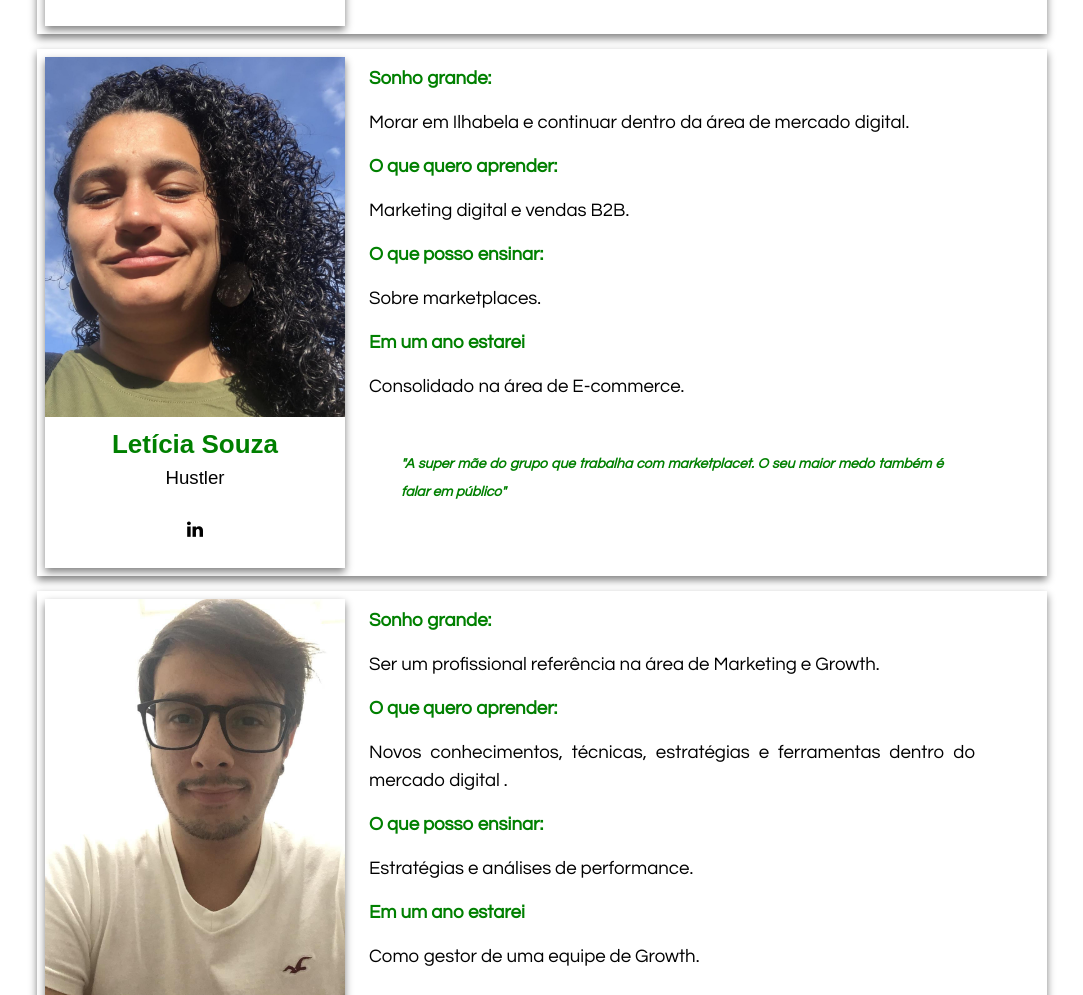
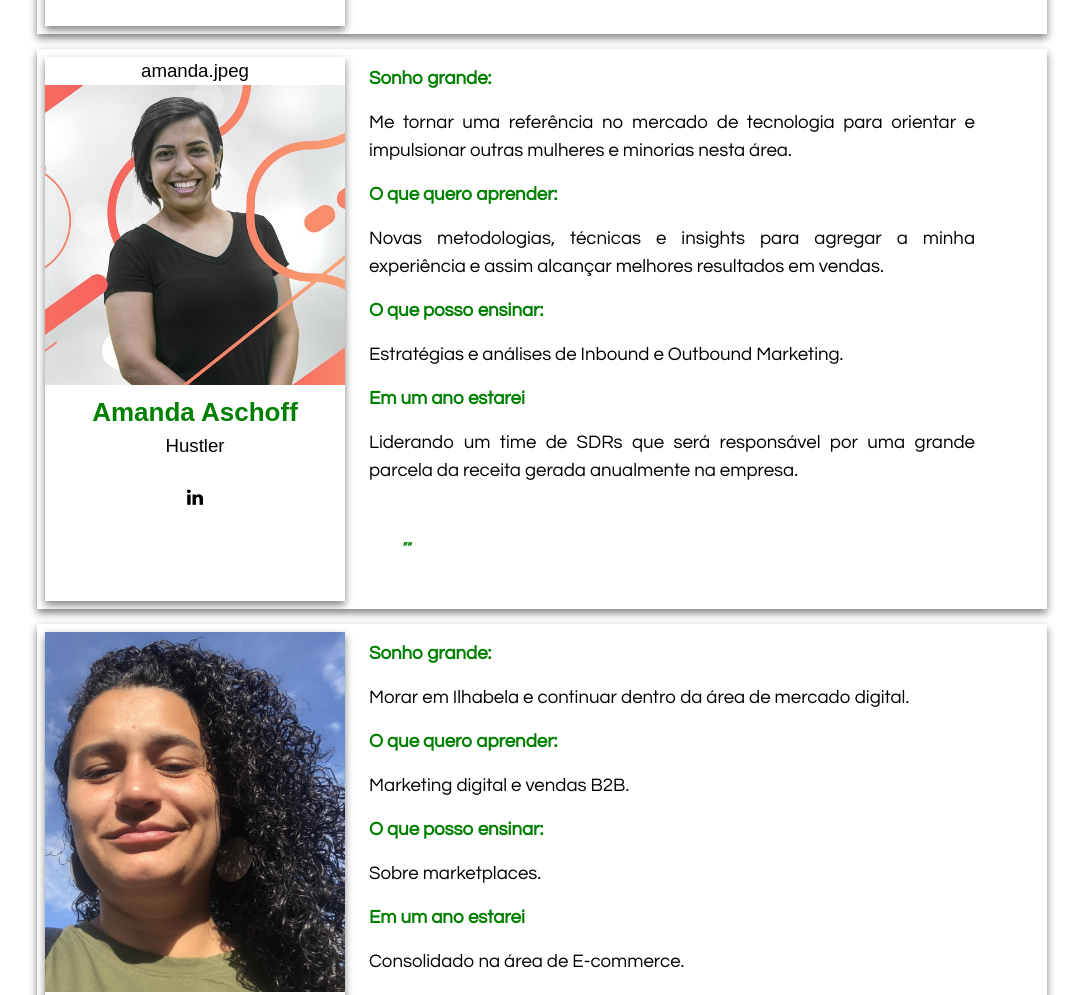
Before and after one commit to luizcsbh/gamaxp, a plain HTML site: page index.html in a window 1280 px wide. Shown: the part 3618-4613 px from the top of the page, without its empty margins (103-1186 px from the left). Drawn offline with nearby package versions, Linux system fonts and the light colour scheme.

Commit message:
Alteração do projeto

```diff
--- a/index.html
+++ b/index.html
@@ -2,6 +2,7 @@
 <html lang="en">
 <head>
     <meta charset="UTF-8">
+    <meta name="viewport" content="width=device-width, initial-scale=1.0">
     <meta name="description" content="Gama Experience 34 apresentação do Grupo Ao infinito e além">
     <title>Gama Experience 34</title>
     <link rel="stylesheet" href="css/style.css">
@@ -174,6 +175,30 @@
           </div><!--Fim da div pessoa-->
 
           <div class="pessoa">
+            <div class="card">amanda.jpeg
+              <img src="./img/amanda.jpeg" alt="Amanda">
+              <p class="cardtitle">Amanda Aschoff</h1>
+              <p>Hustler</p>
+              <div class="networking">
+                <a href="https://www.linkedin.com/in/amanda-aschoff-10b07988/" target="_blanck"><i class="fa fa-linkedin"></i></a>
+              </div><!--Fim div networkin-->
+            </div><!-- Fim div card-->
+            <div class="descricao">
+              <span>Sonho grande:</span>
+              <p>Me tornar uma referência no mercado de tecnologia para orientar e impulsionar outras mulheres e minorias nesta área.</p>
+              <span>O que quero aprender:</span>
+              <p>Novas metodologias, técnicas e insights para agregar a minha experiência e assim alcançar melhores resultados em vendas.</p>
+              <span>O que posso ensinar:</span>
+              <p>Estratégias e análises de Inbound e Outbound Marketing.</p>
+              <span>Em um ano estarei</span>
+              <p>Liderando um time de SDRs que será responsável por uma grande parcela da receita gerada anualmente na empresa.</p>
+              <div class="citacao">
+                <span>""</span>
+              </div><!--Fim div citacao-->
+            </div><!--Fim da div descricao-->
+          </div><!--Fim da div pessoa-->
+
+          <div class="pessoa">
             <div class="card">
               <img src="./img/leticia.jpeg" alt="Leticia">
               <p class="cardtitle">Letícia Souza</h1>
@@ -195,7 +220,6 @@
                 <span >"A super mãe do grupo que trabalha com marketplacet. O seu maior medo também é falar em público"</span>
               </div><!--Fim div citacao-->
             </div><!--Fim da div descricao-->
-
           </div><!--Fim da div pessoa-->
 
           <div class="pessoa">
```
Also changed, not shown: img/amanda.jpeg (added).
